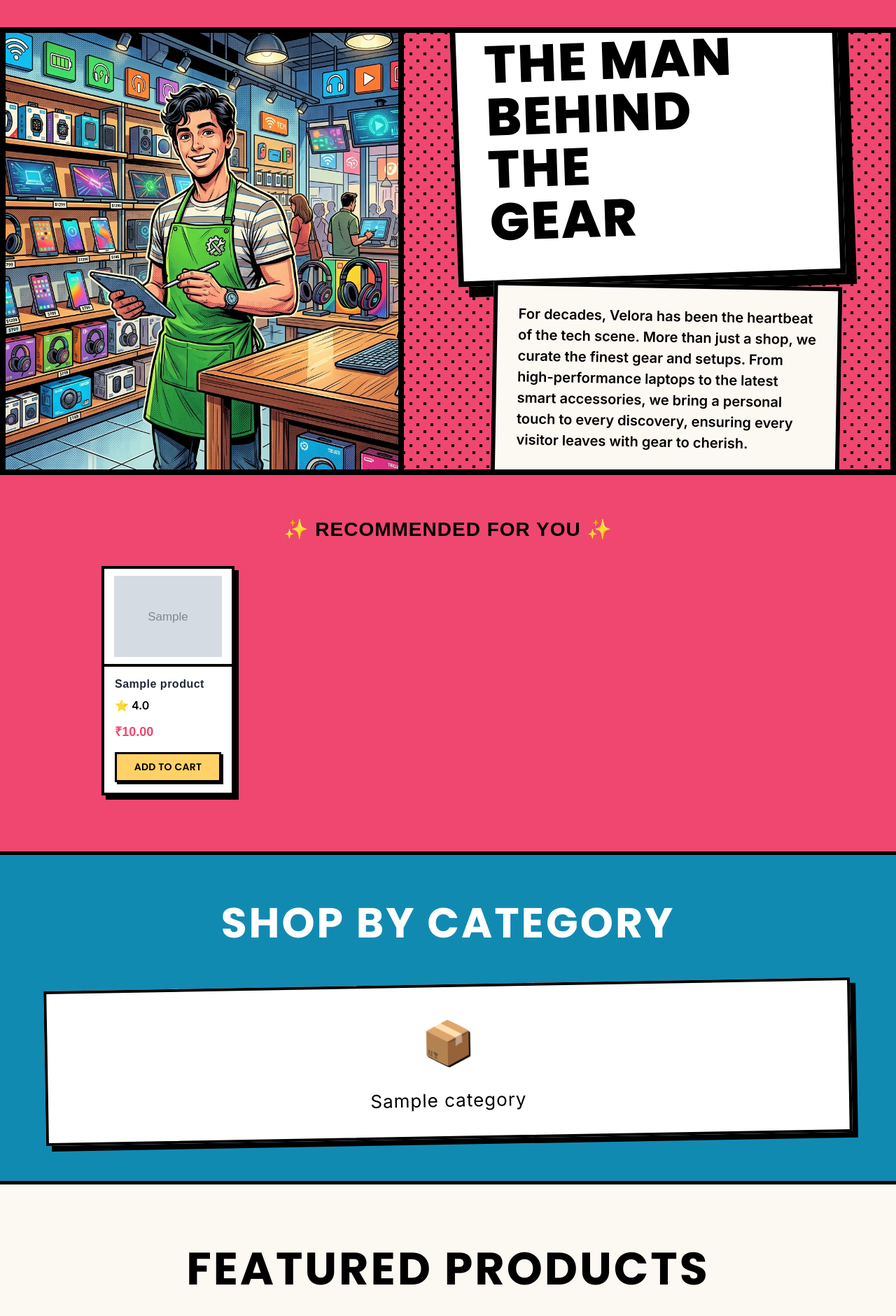
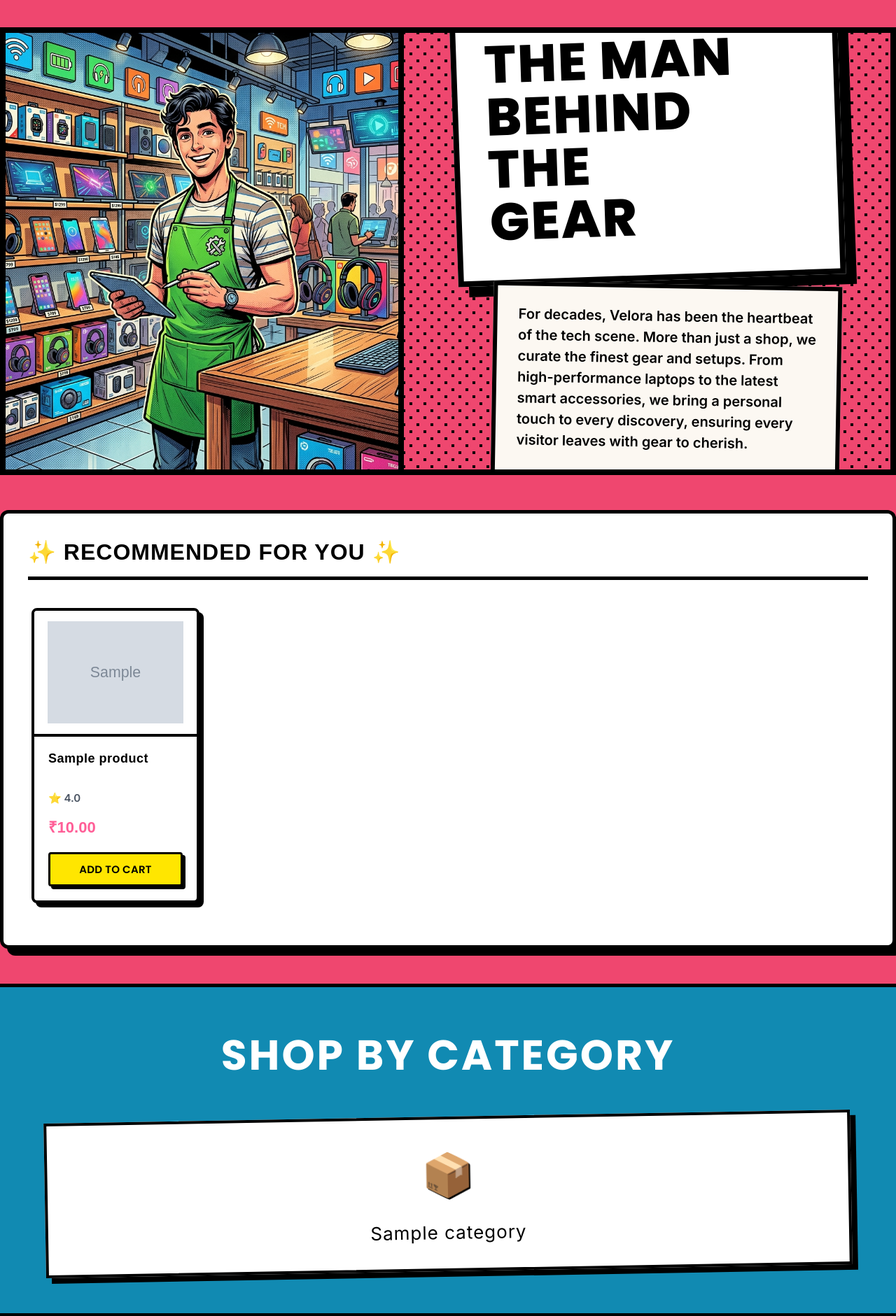
Before and after one commit to Rudra-005/E-Commerce-Website, a Django app: page / in a window 1280 px wide. Shown: the part 345-2226 px from the top of the page at 70% size. Run offline with Django 5.2, Linux system fonts and the light colour scheme; tables that the repository leaves empty hold one stand-in row (values such as "Sample post"); grey boxes marked "Sample" are stand-in pictures; parts of the project's set-up code (start-up, migrations or seed data) failed here and were passed over; some libraries are stand-ins or nearby versions.

Commit message:
Design: Improve Recommended For You layout spacing, sizing and card presentation

```diff
--- a/myproject/shop/static/shop/css/recommendations.css
+++ b/myproject/shop/static/shop/css/recommendations.css
@@ -1,112 +1,142 @@
 /* RECOMMENDATION CAROUSEL */
 .rec-section {
-    padding: 20px 0;
-    background: transparent;
-    border: none;
-    margin: 40px auto;
-    max-width: 1000px;
+    padding: 35px;
+    background: #fff;
+    border: 5px solid #000;
+    box-shadow: 10px 10px 0px #000;
+    margin: 50px auto;
+    max-width: 1350px;
+    border-radius: 12px;
 }
+
 .rec-header {
-    font-size: 28px;
+    font-size: 32px;
     font-family: 'Comic Neue', sans-serif;
-    font-weight: bold;
-    margin-bottom: 25px;
+    font-weight: 900;
+    margin-top: 0;
+    margin-bottom: 30px;
     text-transform: uppercase;
     letter-spacing: 1px;
     color: #000;
-    text-align: center;
+    text-align: left;
+    border-bottom: 5px solid #000;
+    padding-bottom: 15px;
 }
+
 .rec-carousel {
     display: flex;
     overflow-x: auto;
-    gap: 25px;
-    padding: 10px 5px 20px 5px;
+    gap: 30px;
+    padding: 10px 5px 25px 5px;
     scroll-behavior: smooth;
 }
+
 .rec-carousel::-webkit-scrollbar {
-    height: 12px;
+    height: 14px;
 }
+
 .rec-carousel::-webkit-scrollbar-track {
     background: #fff;
-    border: 3px solid var(--border-color);
+    border: 3px solid #000;
+    border-radius: 8px;
 }
+
 .rec-carousel::-webkit-scrollbar-thumb {
-    background: var(--primary-red);
-    border: 3px solid var(--border-color);
+    background: #ff5e97; /* Matches the vibrant pink */
+    border: 3px solid #000;
+    border-radius: 8px;
 }
+
 .rec-card {
-    min-width: 190px;
-    max-width: 190px;
+    min-width: 240px;
+    max-width: 240px;
     background: #fff;
-    border: 4px solid var(--border-color);
-    box-shadow: 6px 6px 0px var(--border-color);
+    border: 4px solid #000;
+    box-shadow: 6px 6px 0px #000;
     display: flex;
     flex-direction: column;
     text-decoration: none;
     color: #000;
-    transition: all 0.2s ease;
+    transition: all 0.2s cubic-bezier(0.175, 0.885, 0.32, 1.275);
     flex: 0 0 auto;
+    border-radius: 8px;
+    overflow: hidden;
 }
+
 .rec-card:hover {
-    transform: translateY(-5px) rotate(-1deg);
-    box-shadow: 8px 8px 0px var(--border-color);
-    background: var(--primary-yellow);
+    transform: translateY(-8px) rotate(-1deg);
+    box-shadow: 10px 10px 0px #000;
+    background: #fdf6e2; /* Warm retro hover background */
 }
+
 .rec-card img {
     width: 100%;
-    height: 140px;
+    height: 180px;
     object-fit: contain;
-    border-bottom: 4px solid var(--border-color);
+    border-bottom: 4px solid #000;
     background: #fff;
-    padding: 10px;
+    padding: 15px;
+    box-sizing: border-box;
 }
+
 .rec-info {
-    padding: 15px;
+    padding: 20px;
     display: flex;
     flex-direction: column;
     flex: 1;
 }
+
 .rec-title {
-    font-size: 16px;
+    font-size: 18px;
     font-family: 'Comic Neue', sans-serif;
-    font-weight: bold;
-    margin-bottom: 8px;
+    font-weight: 800;
+    margin-top: 0;
+    margin-bottom: 10px;
+    line-height: 1.3;
+    color: #000;
     overflow: hidden;
     text-overflow: ellipsis;
     display: -webkit-box;
     -webkit-line-clamp: 2;
     -webkit-box-orient: vertical;
     letter-spacing: 0.5px;
+    height: 46px; /* Prevents card height mismatch */
 }
+
 .rec-rating {
-    font-size: 16px;
-    font-weight: 700;
-    color: #000;
-    margin-bottom: 10px;
+    font-size: 15px;
+    font-weight: 800;
+    color: #4b5563;
+    margin-bottom: 12px;
 }
+
 .rec-price {
-    font-size: 18px;
+    font-size: 22px;
     font-family: 'Comic Neue', sans-serif;
-    font-weight: bold;
-    color: var(--primary-red);
-    margin-bottom: 15px;
+    font-weight: 900;
+    color: #ff5e97;
+    margin-bottom: 18px;
 }
+
 .rec-cart-btn {
     margin-top: auto;
-    background: var(--primary-yellow);
-    border: 3px solid var(--border-color);
-    padding: 8px;
-    font-size: 14px;
+    background: #ffe600; /* Bright yellow */
+    border: 3px solid #000;
+    padding: 10px;
+    font-size: 15px;
     font-family: 'Comic Neue', sans-serif;
-    font-weight: bold;
+    font-weight: 900;
     cursor: pointer;
-    box-shadow: 3px 3px 0px var(--border-color);
+    box-shadow: 4px 4px 0px #000;
     transition: all 0.1s ease;
     color: #000;
+    border-radius: 4px;
+    text-transform: uppercase;
 }
+
 .rec-cart-btn:hover {
-    background: var(--primary-red);
+    background: #ff5e97;
     color: #fff;
     transform: translate(2px, 2px);
-    box-shadow: 1px 1px 0px var(--border-color);
+    box-shadow: 2px 2px 0px #000;
 }
```
